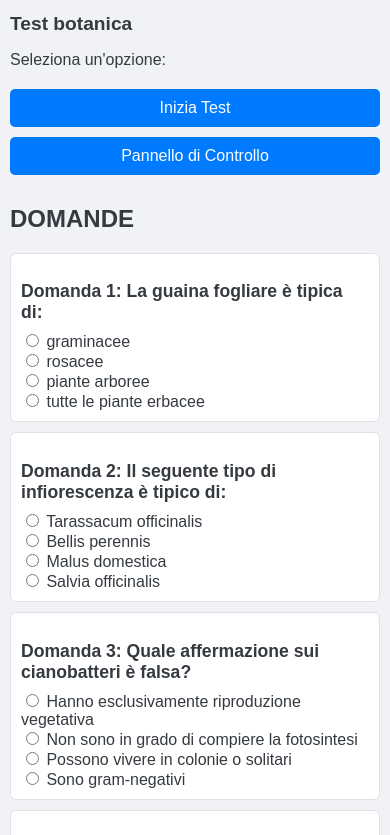
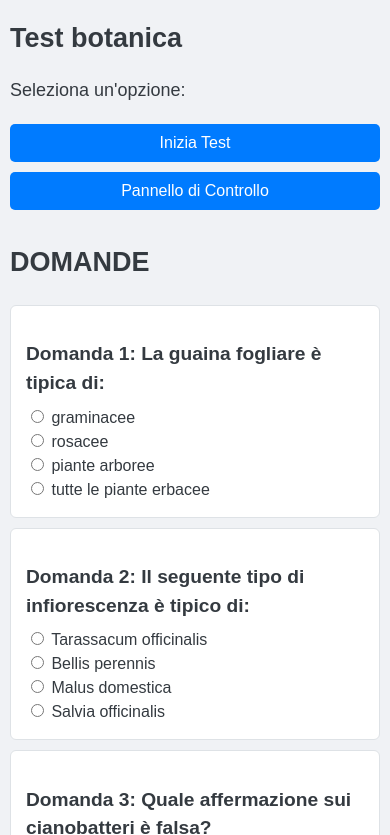
Before and after one commit to marcosavoldi/Test-botanica, a plain HTML site: page index.html in a window 390 px wide. Both pictures are taken after a click on the button "Inizia Test". Shown: the top 835 px of the page. Drawn offline with Linux system fonts and the light colour scheme.

Commit message:
Update style.css

```diff
--- a/style.css
+++ b/style.css
@@ -1,9 +1,11 @@
 /* Stile base: font e layout generali */
 body {
     font-family: Arial, sans-serif;
-    margin: 20px;
+    margin: 10px;
     background-color: #f0f2f5;
     color: #343a40;
+    font-size: 16px; /* Font base più grande */
+    line-height: 1.5; /* Migliora la leggibilità */
 }
 #container {
     margin-top: 20px;
@@ -35,14 +37,14 @@ body {
 }
 /* Titolo delle domande leggermente più grande e in grassetto */
 .domanda h3 {
-    font-size: 1.1rem;
+    font-size: 1.2rem;
     margin-bottom: 8px;
 }
 /* Risultato finale (punteggio e messaggio) */
 .risultato {
     margin-top: 20px;
     font-weight: bold;
-    font-size: 1.1rem;
+    font-size: 1.2rem;
 }
 /* Classe per nascondere elementi */
 .hidden {
@@ -58,12 +60,16 @@ body {
 @media (max-width: 480px) {
     body {
         margin: 10px;
+        font-size: 18px; /* Aumenta il font su dispositivi mobili */
     }
     h1 {
-      font-size: 1.2em;
+        font-size: 1.5em;
+        margin-bottom: 15px;
     }
     .domanda {
+        padding: 15px;
         margin-bottom: 10px;
+        font-size: 1rem; /* Testo più leggibile */
     }
     button {
         margin-bottom: 10px;
@@ -73,4 +79,7 @@ body {
     #container {
         text-align: center;
     }
+    .risultato {
+        font-size: 1.3rem; /* Aumenta dimensione del risultato finale */
     }
+}
```
Lines whose indentation alone changed are shown as unchanged.
